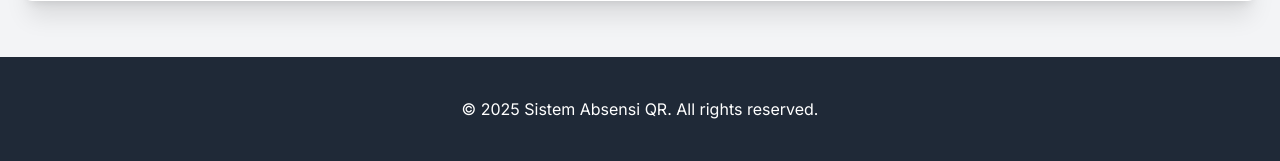
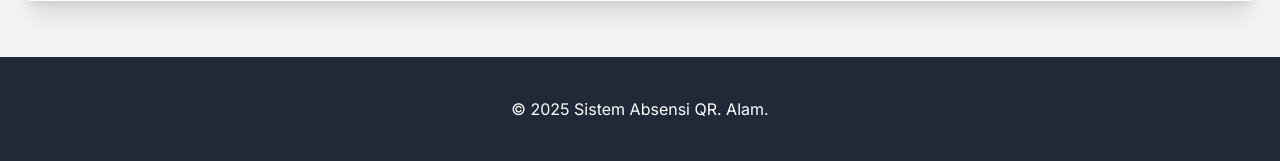
Before and after one commit to kurapika12/Aplikasi-web-absensi, a Flask app: page / in a window 1280 px wide. Shown: the part 795-956 px from the top of the page. Run offline with Flask 2, Linux system fonts and the light colour scheme; some libraries are stand-ins or nearby versions.

Commit message:
Update footer copyright text from "All rights reserved" to "Alam"

```diff
--- a/templates/attendance_scanner.html
+++ b/templates/attendance_scanner.html
@@ -140,7 +140,7 @@
 
     <footer class="bg-gray-800 text-white p-4 mt-8">
       <div class="container text-center">
-        &copy; {{ datetime.now().year }} Sistem Absensi QR. All rights reserved.
+        &copy; {{ datetime.now().year }} Sistem Absensi QR. Alam.
       </div>
     </footer>
     <script src="{{ url_for('static', filename='js/main.js') }}"></script>
--- a/templates/base.html
+++ b/templates/base.html
@@ -79,7 +79,7 @@
 
     <footer class="bg-gray-800 text-white p-4 mt-8">
       <div class="container text-center">
-        &copy; {{ datetime.now().year }} Sistem Absensi QR. All rights reserved.
+        &copy; {{ datetime.now().year }} Sistem Absensi QR. Alam.
       </div>
     </footer>
   </body>
```
